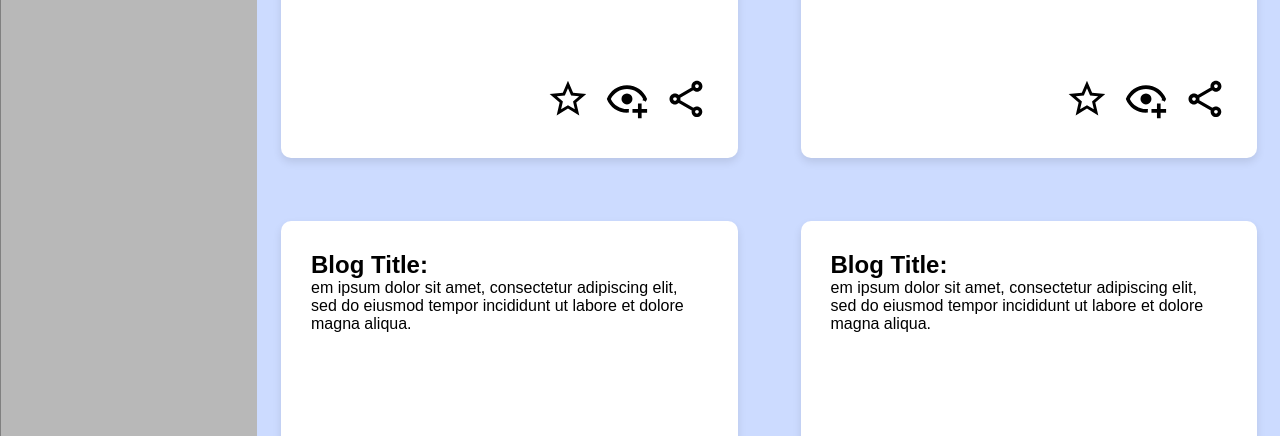
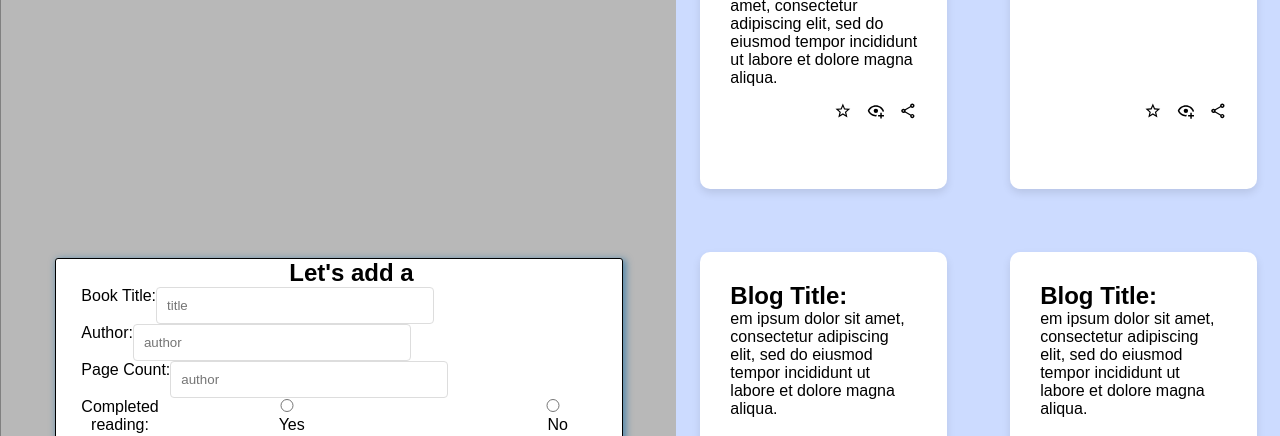
Before and after one commit to villhame/Library, a plain HTML site: page index.html in a window 1280 px wide. Shown: the part 364-800 px from the top of the page. Drawn offline with Linux system fonts and the light colour scheme; a script that the page names is missing.

Commit message:
Added form

```diff
--- a/index.html
+++ b/index.html
@@ -24,9 +24,32 @@
                     New Book
                 </div>
             </div>
-           <div class="Form">
-            Form
-           </div>
+            <div class="form-container">
+                <h2>Let's add a</h2>
+                <form id="signup-form" action="" method="get">
+                    <div class="input-row">
+                        <label for='title'>Book Title:</label>
+                        <input type="text" id="title" placeholder="title" required>
+                    </div>
+                    <div class="input-row">
+                            <label for='author'>Author:</label>
+                            <input type="text" id="author" placeholder="author" required>
+                    </div>
+                    <div class="input-row">
+                        <label for='pages'>Page Count:</label>
+                        <input type="number" id="pages" placeholder="author" required>
+                    </div>
+                    <div class="input-row">
+                        Completed reading:
+                        <label for="read">
+                            <input type="radio" name="read" value="yes"> Yes
+                          </label>
+                          <label for="read">
+                            <input type="radio" name="read" value="no"> No
+                          </label>
+                    </div>
+                </form>
+            </div>
 
         </div>
 
--- a/styles.css
+++ b/styles.css
@@ -47,12 +47,47 @@ box-shadow: 2px 6px 5px 3px rgba(0,0,0,0.25);
     grid-template-columns: 1fr;
 
 }
+.logo{
 
-#form{
-    /* place-self: center; */
+    width: clamp(1vw, 5vw, 40vw);
+    height: clamp(1vw, 5vw, 40vw);
+}
 
+.form-container {
 
+    justify-self: center;
+    align-self: center;
+    width: 80%;
+    height: 50%;
+    background-color: #ffffff;
+    border: 1px solid #000000;
+    border-radius: 3px;
+    padding-left: 2vw;
+    box-shadow: 2px 2px 7px 1px rgba(28,110,164,0.65);
 }
+input{
+    margin-right: 10px;
+}
+
+.input-row {
+    display: flex;
+    /* justify-content: space-between; */
+
+    margin-right: 3vw;
+}
+.input-col {
+    display: flex;
+    flex-direction: column;
+    margin-bottom: 10px;
+}
+
+.input-row input {
+    width: 20vw;
+    padding: 10px;
+    border: 1px solid #ddd;
+    border-radius: 4px;
+}
+
 
 /* main-content container */
 .main-content {
```
Also changed, not shown: script.js (+7 -0 lines).
